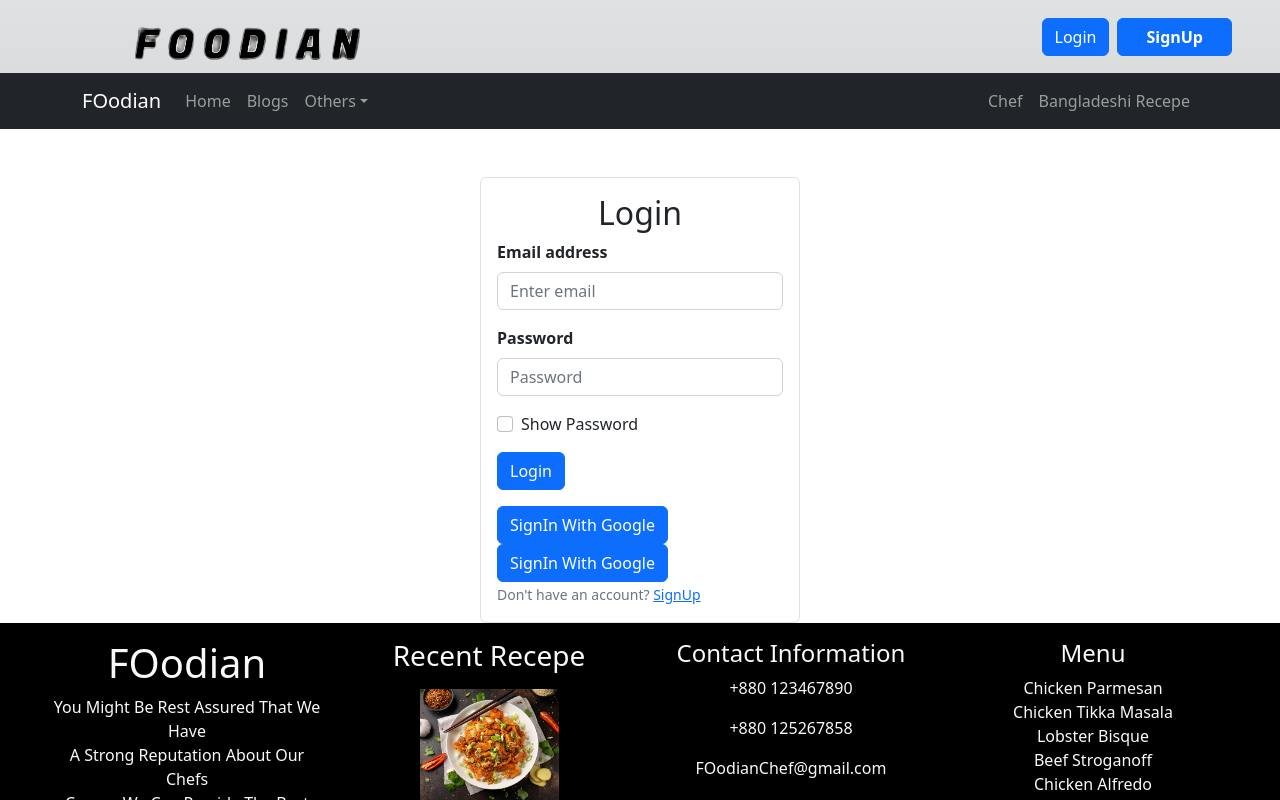
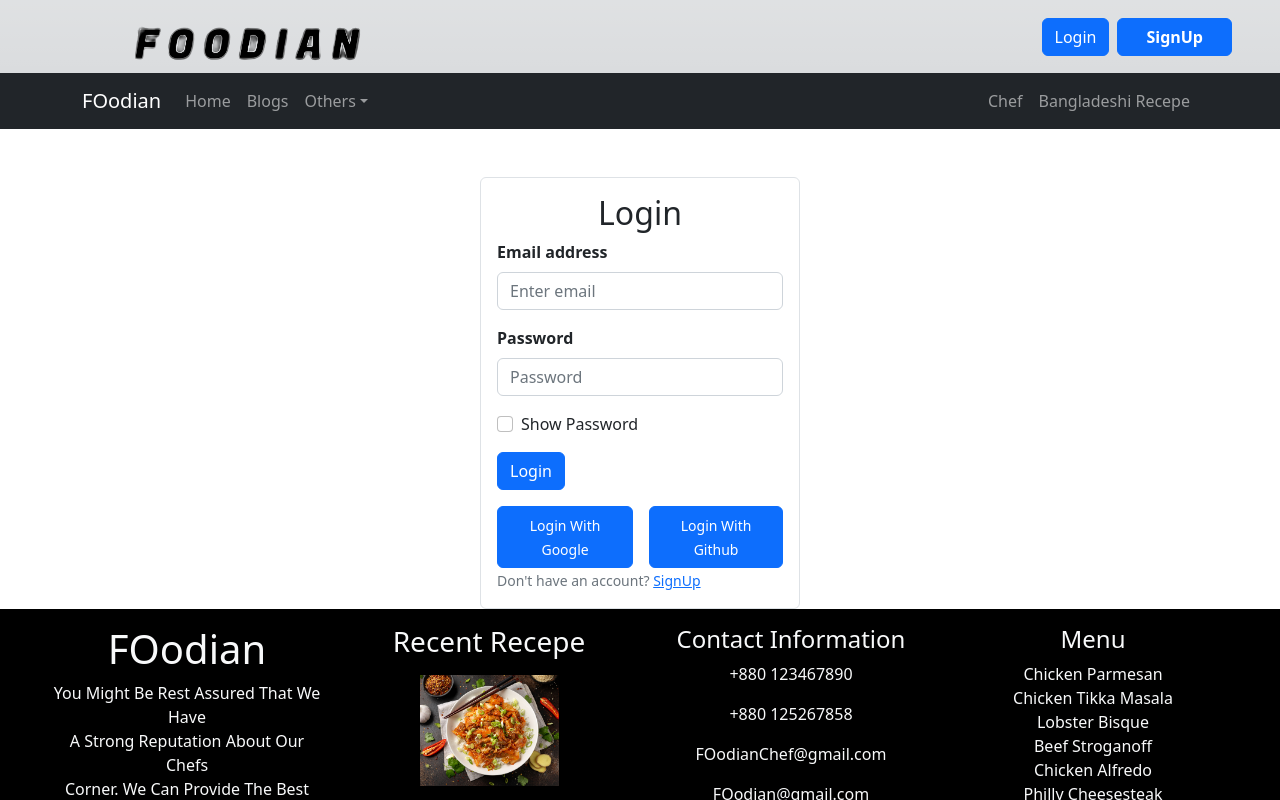
Before and after one commit to fensami/chef-recipe-hunter-client, a React (Vite) app: page /login in a window 1280 px wide. Shown: the top 800 px of the page. Built offline with nearby package versions, Linux system fonts and the light colour scheme; no server answers.

Commit message:
style changes

```diff
--- a/src/pages/login/login/Login.jsx
+++ b/src/pages/login/login/Login.jsx
@@ -78,9 +78,9 @@ const Login = () => {
                 </Button>
                 <p className='text-danger'>{error}</p>
             </Form>
-            <div>
-            <Button onClick={handleSignInWithGOogle}>SignIn With Google</Button>
-            <Button onClick={handleSignInWithGithub}>SignIn With Google</Button>
+            <div className='d-flex gap-3'>
+            <Button onClick={handleSignInWithGOogle}><small>Login With Google</small></Button>
+            <Button onClick={handleSignInWithGithub}><small>Login With Github</small></Button>
             </div>
             <Form.Text className="text-secondary">
                 <span>Don't have an account? </span>
```
